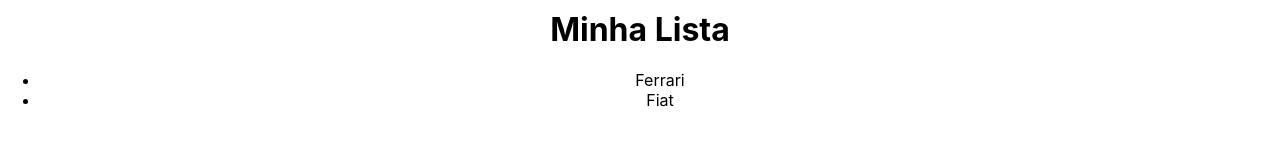
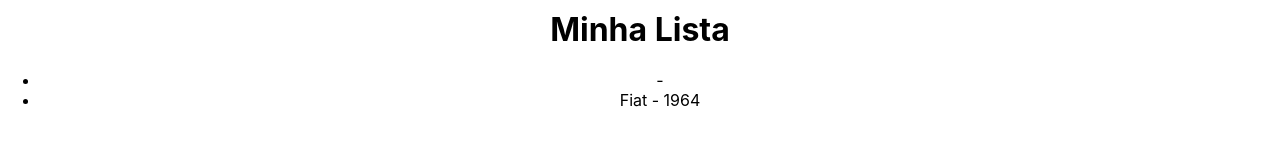
Before and after one commit to viniciusjuste/Curso-de-React, a React (Create React App) app in the folder meu-projeto/: page / in a window 1280 px wide. Shown: the part 631-776 px from the top of the page. Built offline with nearby package versions, Linux system fonts and the light colour scheme.

Commit message:
feat: usando PropTypes

```diff
--- a/meu-projeto/package.json
+++ b/meu-projeto/package.json
@@ -7,6 +7,7 @@
     "@testing-library/jest-dom": "^6.6.3",
     "@testing-library/react": "^16.3.0",
     "@testing-library/user-event": "^13.5.0",
+    "prop-types": "^15.8.1",
     "react": "^19.1.0",
     "react-dom": "^19.1.0",
     "react-scripts": "5.0.1",
--- a/meu-projeto/src/components/Item.jsx
+++ b/meu-projeto/src/components/Item.jsx
@@ -1,9 +1,14 @@
-const Item = (props) => {
+import PropTypes from 'prop-types';
+
+const Item = ({ marca, ano_lancamento }) => {
     return (
-        <>
-            <li>{props.marca}</li>
-        </>
+        <li>{marca} - {ano_lancamento}</li>
     );
-}
+};
 
-export default Item
+Item.propTypes = {
+    marca: PropTypes.string.isRequired,
+    ano_lancamento: PropTypes.number.isRequired,
+};
+
+export default Item;
--- a/meu-projeto/src/components/List.jsx
+++ b/meu-projeto/src/components/List.jsx
@@ -5,8 +5,8 @@
         <>
         <h1>Minha Lista</h1>
         <ul>
-            <Item marca="Ferrari" />
-            <Item marca="Fiat" />
+            <Item />
+            <Item marca="Fiat" ano_lancamento={1964} />
         </ul>
         </>
     );
```
Also changed, not shown: 1 other file (tests, documents, lock files or other folders).
